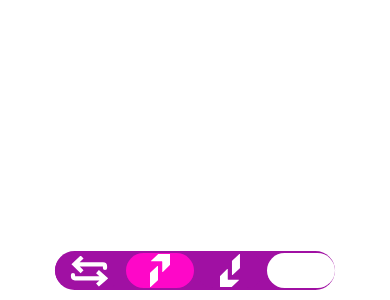
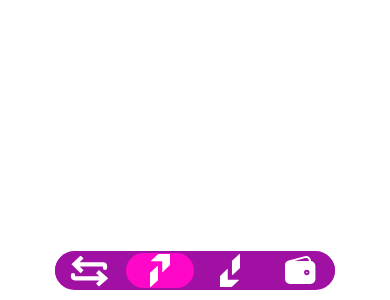
Before and after one commit to georgeussher/PyngLandingPage, a React Native app: screen / in a window 390 px wide. Shown: the part 544-844 px from the top of the page. Built offline with nearby package versions, Linux system fonts and the light colour scheme.

Commit message:
walletsvg

```diff
--- a/components/wallet.js
+++ b/components/wallet.js
@@ -4,7 +4,43 @@ import { StyleSheet,Text, View, Pressable} from "react-native";
 export default function wallet(){
     return (
         <Pressable style={styles.WalletButton}>
-            <Text></Text>
+            <svg
+    xmlns="http://www.w3.org/2000/svg"
+    width={31}
+    height={29}
+    fill="none"
+  >
+    <path
+      fill="#fff"
+      stroke="#fff"
+      strokeWidth={2}
+      d="M4.932 27.043H25.46a3.932 3.932 0 0 0 3.932-3.933V9.914a3.932 3.932 0 0 0-3.932-3.932H4.932A3.932 3.932 0 0 0 1 9.914V23.11a3.932 3.932 0 0 0 3.932 3.933Z"
+    />
+    <path
+      stroke="#A010A3"
+      strokeLinecap="round"
+      strokeLinejoin="round"
+      strokeWidth={2}
+      d="M20.061 16.513a1.733 1.733 0 1 0 3.467 0 1.733 1.733 0 0 0-3.467 0Z"
+    />
+    <mask
+      id="a"
+      width={26}
+      height={11}
+      x={0}
+      y={-1}
+      fill="#000"
+      maskUnits="userSpaceOnUse"
+    >
+      <path fill="#fff" d="M0-1h26v11H0z" />
+      <path d="M23.994 6.982V4.934a2.932 2.932 0 0 0-3.689-2.833L4.177 6.4A2.932 2.932 0 0 0 2 9.236v.68" />
+    </mask>
+    <path
+      fill="#fff"
+      d="M20.305 2.1 19.79.169l.515 1.933ZM4.177 6.403l-.515-1.933.515 1.933Zm21.817.58V4.934h-4v2.048h4Zm0-2.048c0-3.24-3.072-5.6-6.204-4.766l1.03 3.865a.932.932 0 0 1 1.174.901h4ZM19.79.168 3.662 4.47l1.03 3.865 16.129-4.3L19.79.167ZM3.662 4.47A4.932 4.932 0 0 0 0 9.235h4c0-.422.284-.792.692-.901l-1.03-3.865ZM0 9.235v.68h4v-.68H0Z"
+      mask="url(#a)"
+    />
+  </svg>
         </Pressable>
     )
 };
@@ -14,9 +50,11 @@ const styles = StyleSheet.create({
         width: 68,
         height: 35,
         elevation: 8,
-        backgroundColor: "#FFF",
+        backgroundColor: "#A010A3",
         color: "#A010A3",
         borderRadius: 22,
         marginVertical: 0,
+        justifyContent: "center",
+        alignItems: "center",
     },
   });
```
Also changed, not shown: Wallet Icon.svg (added).
